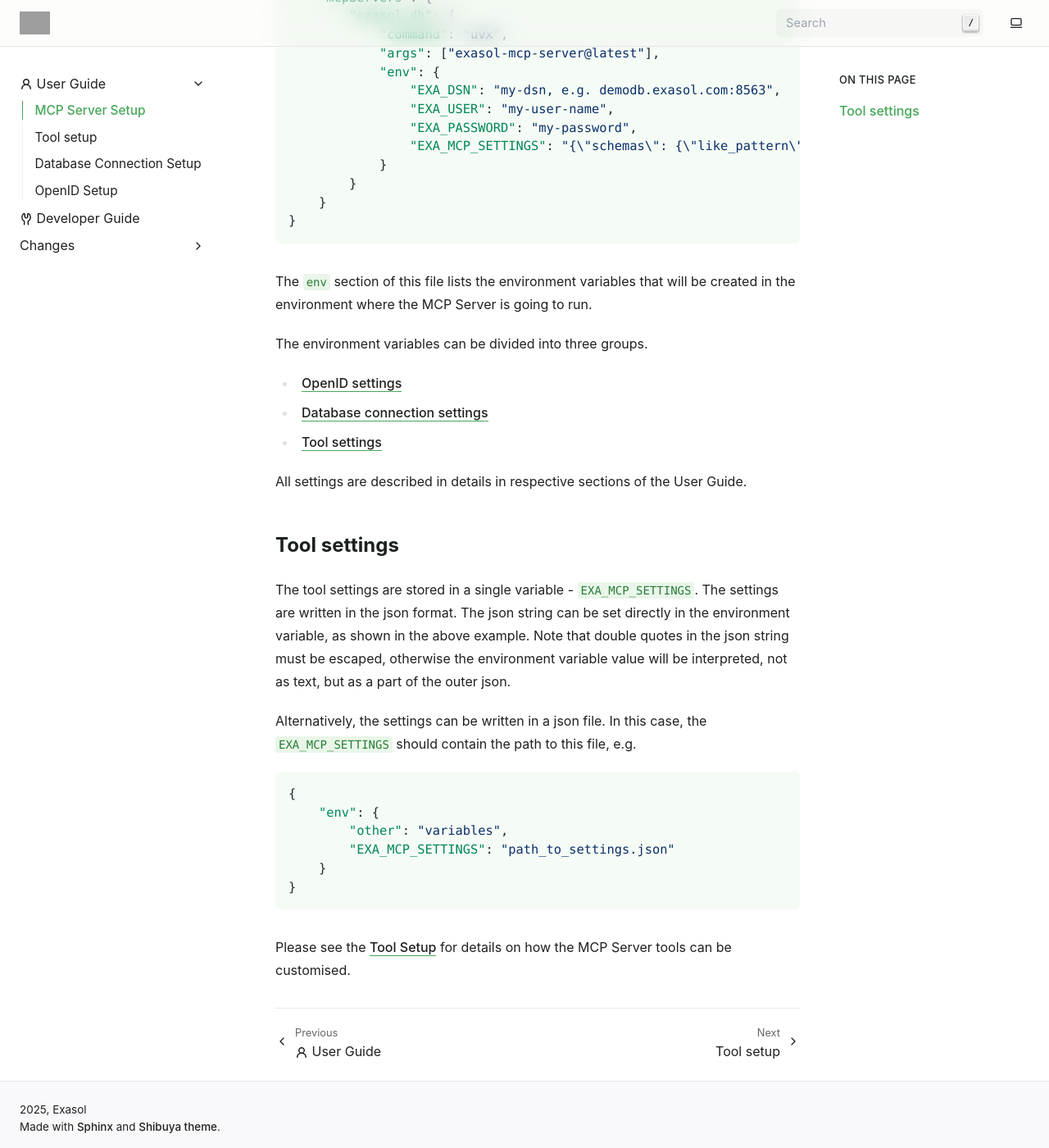
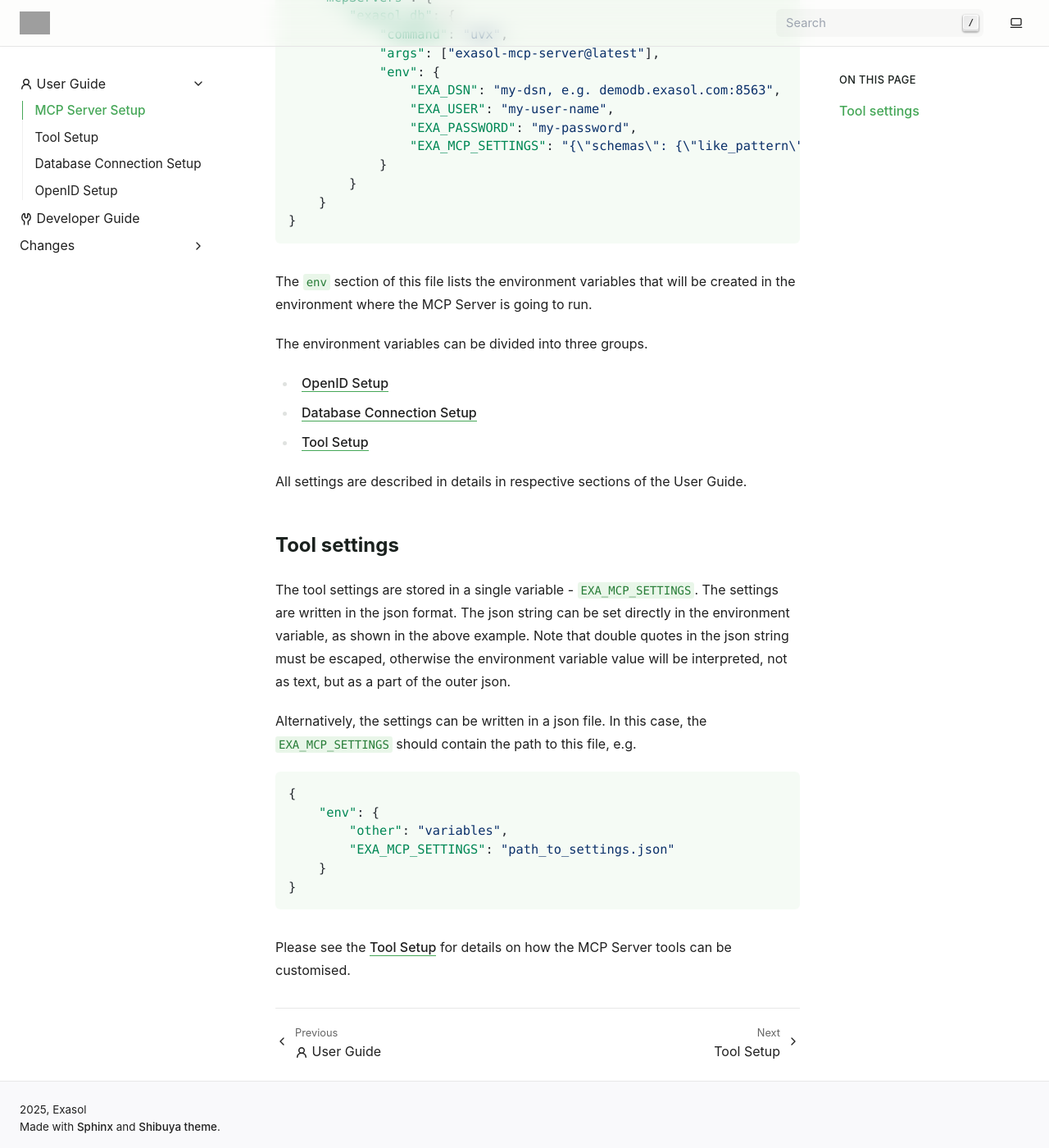
Before and after one commit to exasol/mcp-server, a Sphinx documentation site: the page built from doc/user_guide/server_setup.rst, in a window 1280 px wide and 1400 px high, scrolled down 393 px. Shown: the whole window at 82% size. Built offline with Sphinx 7.4.7, drawn with Linux system fonts in a browser that asks for light colours; grey boxes are pictures that could not be loaded.

Commit message:
#94: fixed the links and addressed other review comments

```diff
--- a/doc/index.rst
+++ b/doc/index.rst
@@ -1,4 +1,4 @@
-Documentation of  Exasol MCP Server
+Documentation of Exasol MCP Server
 -----------------------------------
 
 .. grid:: 1 1 3 2
--- a/doc/user_guide/open_id_setup.rst
+++ b/doc/user_guide/open_id_setup.rst
@@ -12,7 +12,7 @@ the tools and resources from unauthorized access. OAuth2 and OpenID Connect are
 and widely used specifications for resource protection. Exasol MCP server supports
 OAuth2-based authorization to control access to its own tools, as well as the Exasol
 database. The authentication options for the database connection are described in
-the `Database Connection Setup <db_connection_setup.rst>`__ guide. This section focuses
+the :doc:`db_connection_setup` guide. This section focuses
 on the configuration of the MCP Server authorization.
 
 It is assumed that the reader has some familiarity with the basic concepts of OAuth2.
@@ -248,7 +248,7 @@ documentation, and in particular to the `Personal Access Token (PAT) <https://do
 section.
 
 Essentially, an Exasol SaaS user is issued a PAT. They need to pass this token to the
-MCP Server. This can be done using an HTTP header, as described in the [Database Connection Setup](db_connection_setup.md) guide.
+MCP Server. This can be done using an HTTP header, as described in the :doc:`db_connection_setup` guide.
 
 Besides that, the MCP server tools can also be protected using one of the authorization
 schemas described earlier in this guide, but in case of SaaS backend this is optional.
--- a/doc/user_guide/server_setup.rst
+++ b/doc/user_guide/server_setup.rst
@@ -30,9 +30,9 @@ the environment where the MCP Server is going to run.
 
 The environment variables can be divided into three groups.
 
-* `OpenID settings <open_id_setup.rst>`__
-* `Database connection settings <db_connection_setup.rst>`__
-* `Tool settings <tool_setup.rst>`__
+* :doc:`open_id_setup`
+* :doc:`db_connection_setup`
+* :doc:`tool_setup`
 
 All settings are described in details in respective sections of the User Guide.
 
@@ -57,5 +57,5 @@ should contain the path to this file, e.g.
         }
     }
 
-Please see the `Tool Setup <tool_setup.rst>`__ for details on how the MCP Server tools
+Please see the :doc:`tool_setup` for details on how the MCP Server tools
 can be customised.
--- a/doc/user_guide/tool_setup.rst
+++ b/doc/user_guide/tool_setup.rst
@@ -1,4 +1,4 @@
-Tool setup
+Tool Setup
 ==========
 
 This guide provides detailed information on how to configure Exasol MCP Server tools
```
Also changed, not shown: 11 other files.
